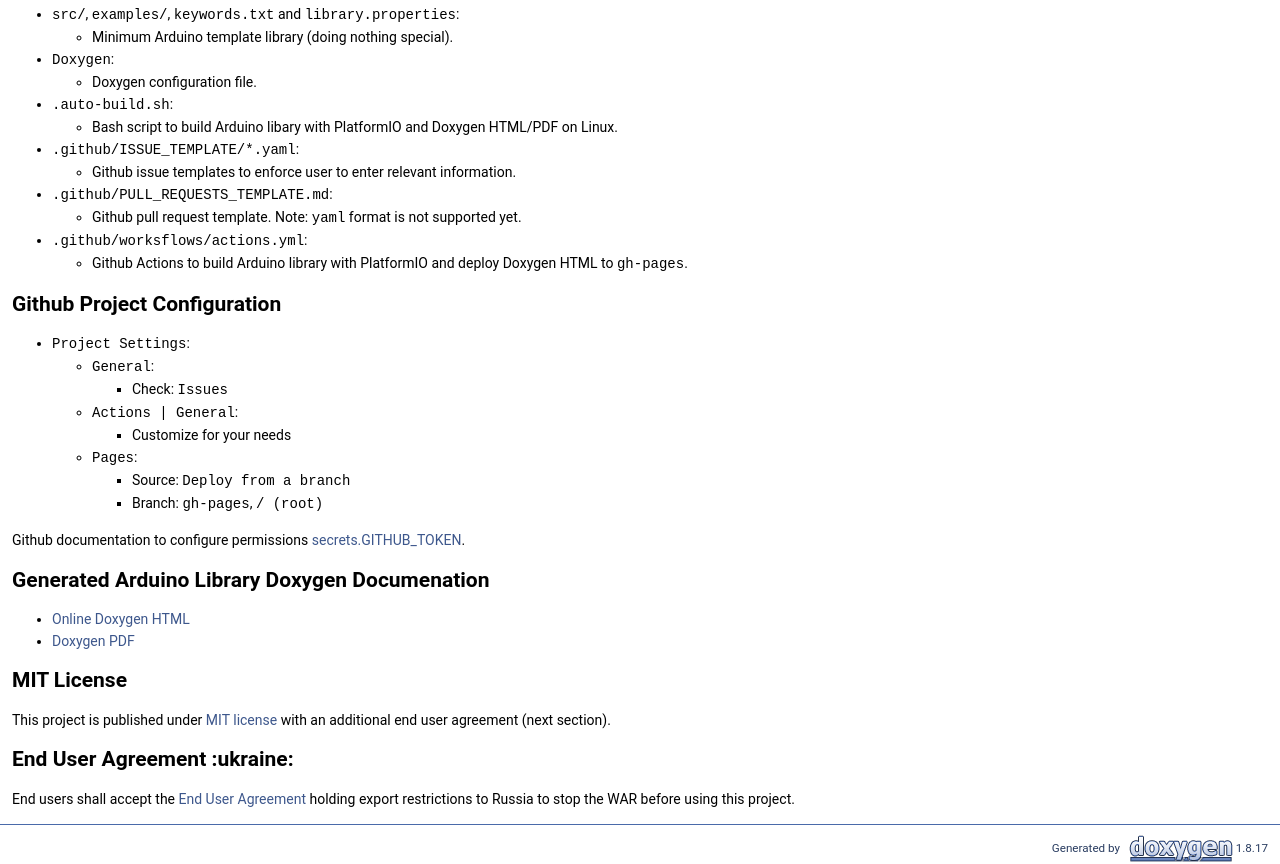
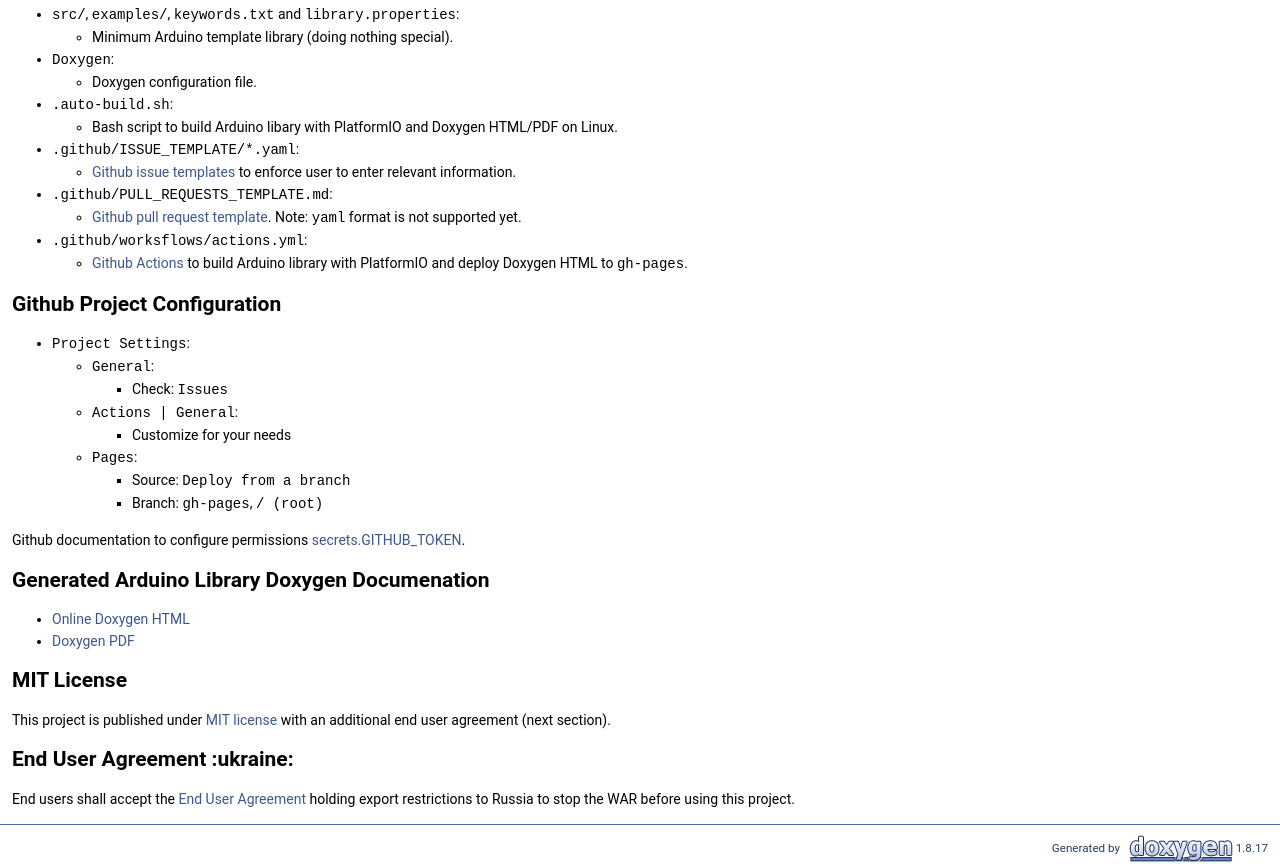
Before and after one commit to Erriez/ErriezGithubActionsPlatformIODoxygen, a plain HTML site: page index.html in a window 1280 px wide. Shown: the part 918-1782 px from the top of the page. Drawn offline with Linux system fonts and the light colour scheme.

Commit message:
Deploying to gh-pages from @ Erriez/ErriezGithubActionsPlatformIODoxygen@9ff39ace5c988715319b8cd1834a170cd9a39280 🚀

```diff
--- a/index.html
+++ b/index.html
@@ -85,15 +85,15 @@ $(function() {
 </ul>
 </li>
 <li><code>.github/ISSUE_TEMPLATE/*.yaml</code>:<ul>
-<li>Github issue templates to enforce user to enter relevant information.</li>
+<li><a href="https://docs.github.com/en/communities/using-templates-to-encourage-useful-issues-and-pull-requests/syntax-for-issue-forms">Github issue templates</a> to enforce user to enter relevant information.</li>
 </ul>
 </li>
 <li><code>.github/PULL_REQUESTS_TEMPLATE.md</code>:<ul>
-<li>Github pull request template. Note: <code>yaml</code> format is not supported yet.</li>
+<li><a href="https://docs.github.com/en/communities/using-templates-to-encourage-useful-issues-and-pull-requests/creating-a-pull-request-template-for-your-repository">Github pull request template</a>. Note: <code>yaml</code> format is not supported yet.</li>
 </ul>
 </li>
 <li><code>.github/worksflows/actions.yml</code>:<ul>
-<li>Github Actions to build Arduino library with PlatformIO and deploy Doxygen HTML to <code>gh-pages</code>.</li>
+<li><a href="https://docs.github.com/en/actions">Github Actions</a> to build Arduino library with PlatformIO and deploy Doxygen HTML to <code>gh-pages</code>.</li>
 </ul>
 </li>
 </ul>
```
Also changed, not shown: 1 other file.
